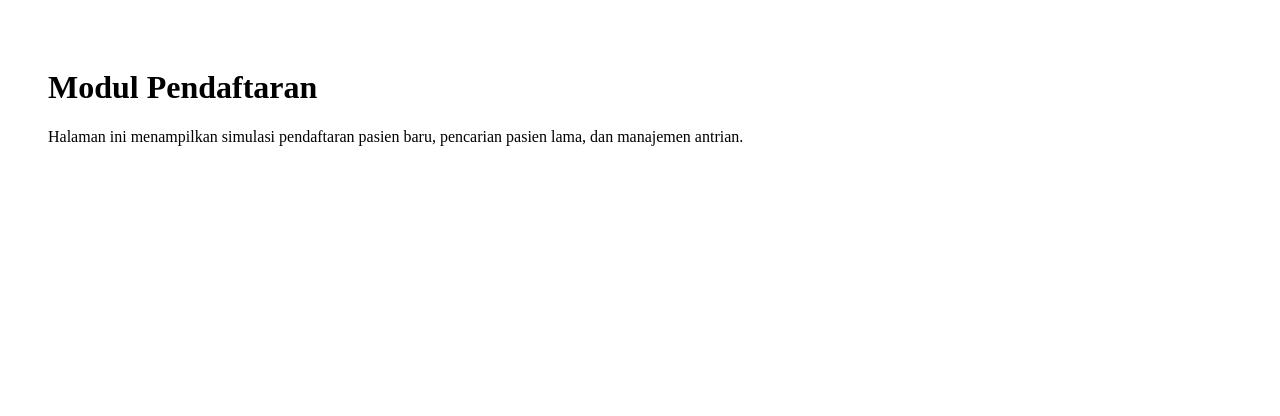
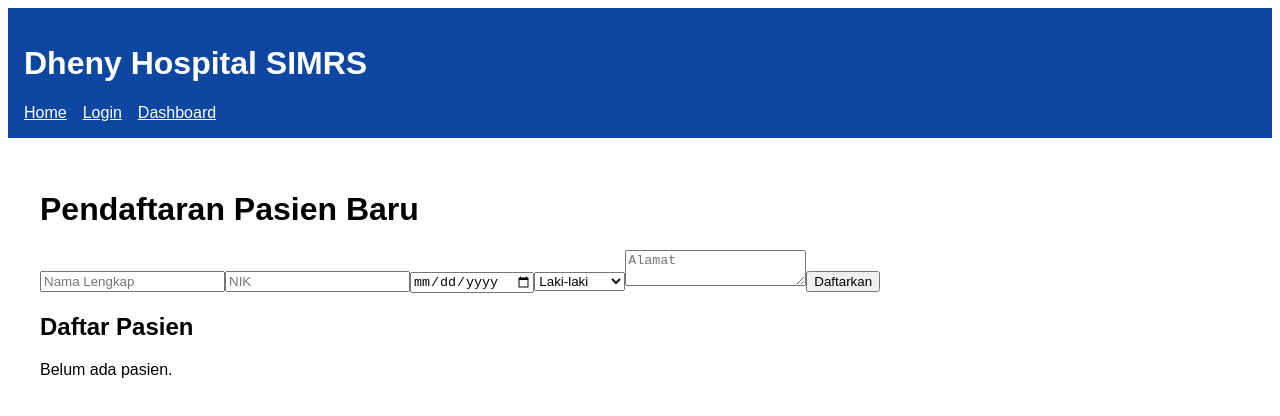
Before and after one commit to finnickmax/dheny-hospital, a Next.js app: page /pendaftaran in a window 1280 px wide. Shown: the top 416 px of the page. Built offline with nearby package versions, Linux system fonts and the light colour scheme.

Commit message:
Update pendaftaran.js

```diff
--- a/pages/pendaftaran.js
+++ b/pages/pendaftaran.js
@@ -1,8 +1,23 @@
+import Layout from '@/components/Layout'
+import PatientForm from '@/components/PatientForm'
+import PatientList from '@/components/PatientList'
+import { useState } from 'react'
+
 export default function Pendaftaran() {
+  const [patients, setPatients] = useState([])
+
+  const handleAddPatient = (newPatient) => {
+    setPatients([...patients, newPatient])
+  }
+
   return (
-    <div style={{ padding: 40 }}>
-      <h1>Modul Pendaftaran</h1>
-      <p>Halaman ini menampilkan simulasi pendaftaran pasien baru, pencarian pasien lama, dan manajemen antrian.</p>
-    </div>
-  );
+    <Layout>
+      <div className="max-w-4xl mx-auto p-4">
+        <h1 className="text-2xl font-bold mb-4">Pendaftaran Pasien Baru</h1>
+        <PatientForm onAdd={handleAddPatient} />
+        <h2 className="text-xl font-semibold mt-8 mb-2">Daftar Pasien</h2>
+        <PatientList patients={patients} />
+      </div>
+    </Layout>
+  )
 }
```
